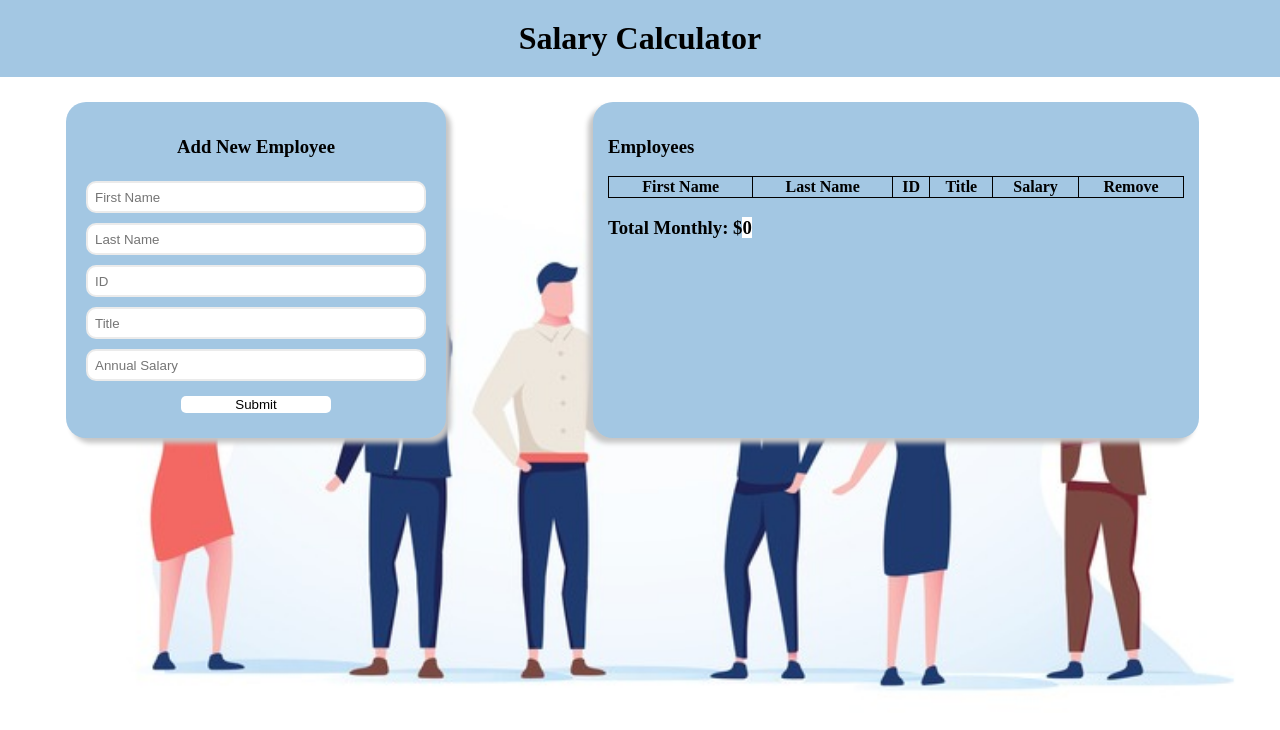
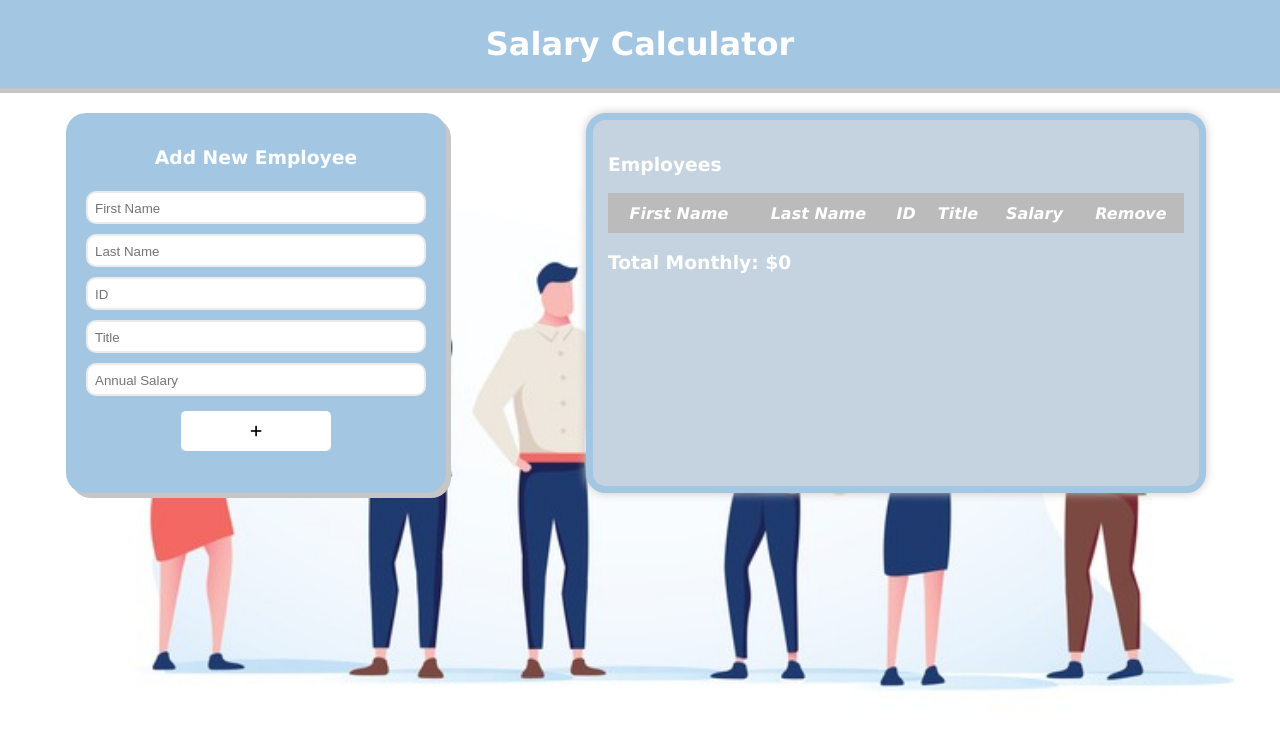
Before and after one commit to Brandon-Lanier/weekend-jquery-salary-calculator, a plain HTML site: page index.html in a window 1280 px wide. Drawn offline with Linux system fonts and the light colour scheme.

Commit message:
Styled the table

```diff
--- a/client.js
+++ b/client.js
@@ -1,6 +1,7 @@
 $(document).ready(readyNow)
 
 let employees = [];
+const maxMonthly = 20000;
 
 function readyNow() {
    $('#submitBtn').on('click', addEmployee);
@@ -12,23 +13,24 @@ function addEmployee() {
     let el = $('.inputs');
     let salary = $('#salaryIn').val(); // Number($('#salaryIn').val());
     let monthlySal = salary / 12;
-    monthlySal = monthlySal.toFixed(2);
+    monthlySal = monthlySal.toFixed(2); //Getting number to 2 decimals
     let employee = {
         firstName: $('#firstNameIn').val(),
         lastName: $('#lastNameIn').val(),
         idNumber: $('#idIn').val(),
         title: $('#titleIn').val(),
         salary: salary,
-        monthlySalary: Number(monthlySal) //Number(monthlySal)
-    };
+        monthlySalary: Number(monthlySal) //Changing to number value when storing in object
+    }
     el.val('');
     employees.push(employee)
     displayEmp(employee);
-}
+ }
+
 
 function displayEmp(employee) {
     let el = $('#tableBody')
-    el.append(`<tr id="${employee.idNumber}"><td>${employee.firstName}</td><td>${employee.lastName}</td><td>${employee.idNumber}</td><td>${employee.title}</td><td>$${employee.salary}</td><td><button class="deleteBtn">Remove</button></tr>`)
+    el.append(`<tr id="${employee.idNumber}"><td>${employee.firstName}</td><td>${employee.lastName}</td><td>${employee.idNumber}</td><td>${employee.title}</td><td>$${employee.salary}</td><td><button class="deleteBtn">Remove</button></tr>`)//
     calculateSal();
 }
 
@@ -50,11 +52,13 @@ function calculateSal() {
     }
     let el = $('#totalSal');
     el.empty();
-    el.append(totalSal);
-    if (totalSal >= 20000) {
-        $('#totalSal').css('background-color', 'red');
+    $('#alert').empty();
+    el.append('$' + totalSal);
+    if (totalSal >= maxMonthly) {
+        $('#totalSal').css('background-color', '#e07979');
+        $('#alert').append(`Monthly Budget Exceeded`)
      } else {
-        $('#totalSal').css('background-color', 'white')
+        $('#totalSal').css('background-color', '#c4d3df')
      }
 }
 
--- a/index.html
+++ b/index.html
@@ -7,6 +7,7 @@
     <script src="jquery.js" charset="UTF-8"></script>
     <script src="client.js" charset="UTF-8"></script>
     <link rel="stylesheet" href="style.css">
+    <script src="https://kit.fontawesome.com/46128ddc2f.js" crossorigin="anonymous"></script>
     <title>Employee Salary Calculator</title>
 </head>
 <body>
@@ -34,7 +35,8 @@
                 <div class="inputWrap">
                     <input type="number" class="inputs" id="salaryIn" placeholder="Annual Salary">
                 </div>
-                <button class="inputs" id="submitBtn">Submit</button>
+                <button class="inputs" id="submitBtn"><i class="fas fa-plus"></i></button>
+                <span id="inputAlert"></span>
             </div>
         </section>
         <section id="right">
@@ -53,7 +55,8 @@
                 <tr><span></span></tr>
             </tbody>
         </table>
-        <h3>Total Monthly: $<span id="totalSal"></span></h3>
+        <h3>Total Monthly: <span id="totalSal"></span></h3>
+        <span id="alert"></span>
         </div>
         </section>
         </main>
--- a/style.css
+++ b/style.css
@@ -6,6 +6,8 @@ body, html {
     background-repeat: no-repeat;
     background-size: contain;
     height: 100%;
+    font-family:Verdana, Geneva, Tahoma, sans-serif;
+    color: #ffffff;
 }
 
 #wrapper {
@@ -41,7 +43,9 @@ main {
 
 h1 {
     margin: 0;
-    padding: 20px;
+    padding: 25px;
+    color: #ffffff;
+
 }
 
 header {
@@ -49,45 +53,52 @@ header {
     text-align: center;
     margin: 0;
     width: 100%;
+    box-shadow: 0 5px 0 #c6c6c6;
 }
 
 table {
-    background-color: #a9e1ff;
+    background-color: #a3c7e3;
     width: 100%;
     border-collapse: collapse;
-    border: 1px solid black;
+    /* border: 1px solid #7d7d7d; */
 }
 
-/* thead {
-    background-color: #dbdbdb;
-    border: solid 1px; */
-/* } */
-
-th, td {
-   background-color: #a3c7e3;
+th {
+   background-color: #bbbbbb;
    border-collapse: collapse;
-   border: 1px solid black;
+   /* border: 1px solid #7d7d7d; */
+   padding: 5px;
+   height: 30px;
+   font-style: italic;
 }
 
-tbody tr:nth-child(odd){
-    background-color: #dbdbdb;
+td {
+    /* background-color: #a3c7e3; */
+    border-collapse: collapse;
+    padding: 10px;
+    /* border: 1px solid #7d7d7d; */
+}
+
+tr:nth-child(odd){
+    background-color: #abd1ee;
   }
 
   #tableContainer {
-      background-color: #a3c7e3;
+      background-color: #c4d3df;
       display: flex;
       flex-flow: column wrap;
       border-radius: 20px;
       padding: 15px;
       margin: 25px;
       width: 75%;
-      box-shadow: -5px 5px 5px #c6c6c6;
+      box-shadow: 0 0 10px #c6c6c6;
+      border: 7px solid #a3c7e3;
   }
 
   .inputs {
       border: none;
       outline: none;
-      background-color: white;
+      background-color: #ffffff;;
   }
 
   .inputWrap {
@@ -110,7 +121,9 @@ tbody tr:nth-child(odd){
       padding: 15px;
       margin: 25px;
       width: 350px;
-      box-shadow: 5px 5px 5px #c6c6c6;
+      box-shadow: 5px 5px  #c6c6c6;
+      height: 350px;
+      /* border: 5px solid #c6c6c6; */
   }
 
   #inputContainer h3 {
@@ -122,7 +135,30 @@ tbody tr:nth-child(odd){
     align-self: center;
     margin: 10px;
     width: 150px;
-    heightL: 75px;
+    height: 40px;
+}
+
+#submitBtn:hover {
+    box-shadow: 0 0 10px 2px #c6c6c6;
+    cursor: pointer;
+    width: 155px;
+    height: 50px;
+}
+
+td:last-child {
+    text-align: center;
+}
+
+.deleteBtn {
+    border-radius: 5px;
+    align-items: center;
+    background-color: #ffffff;
+    border: none;
+}
+
+.fas fa-plus {
+    height: 20px;
+    width: 20px;
 }
 
 input[type=number]::-webkit-inner-spin-button,
```
